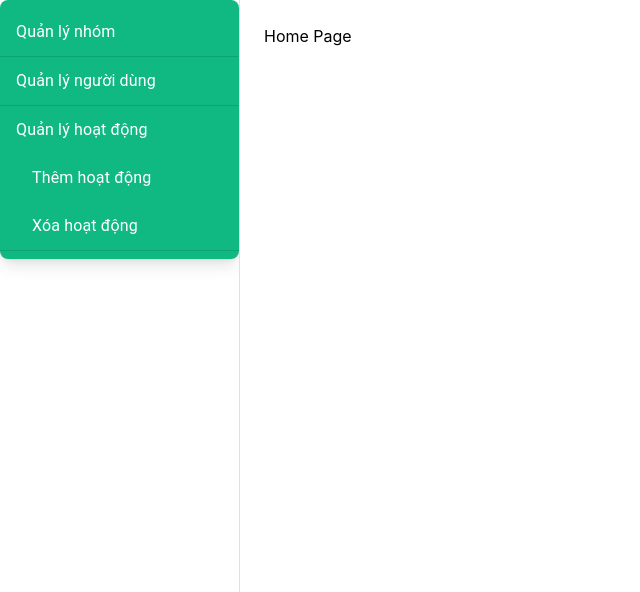
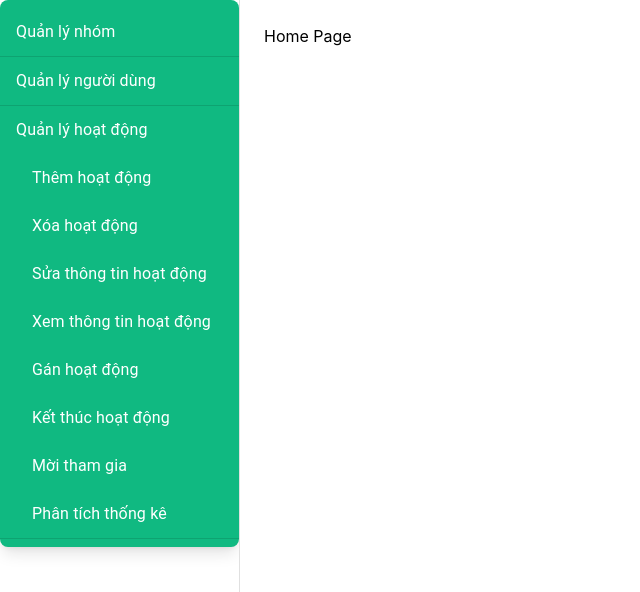
Before and after one commit to VietNguyenlk/tse-web, a React (Create React App) app: page /admin in a window 1280 px wide. Both pictures are taken after a click on the item "Quản lý hoạt động". Shown: the top 592 px of the page, without its empty margins (0-640 px from the left). Built offline with nearby package versions, Linux system fonts and the light colour scheme.

Commit message:
dashboard ui p3

```diff
--- a/src/admin/dashboard.js
+++ b/src/admin/dashboard.js
@@ -24,6 +24,13 @@ import ApproveLoginForm from '../component/ApproveLoginForm';
 // quản lý hoạt động
 import AddActivity from '../component/AddActivity';
 import DeleteActivity from '../component/DeleteActivity';
+import EditActivityInformation from '../component/EditActivityInformation';
+import ViewActivityInformation from '../component/ViewActivityInformation';
+import AssignActivity from '../component/AssignActivity';
+import EndOfOperation from '../component/EndOfOperation';
+import Invite from '../component/Invite';
+import StatisticalAnalysis from '../component/StatisticalAnalysis';
+
 
 
 const drawerWidth = 240;
@@ -35,6 +42,7 @@ const Dashboard = () => {
   const [isGroupManagementOpen, setIsGroupManagementOpen] = useState(false);
   const [isUserManagementOpen, setIsUserManagementOpen] = useState(false);
   const [isActivityManagementOpen, setIsActivityManagementOpen] = useState(false);
+
 
   const toggleGroupManagementMenu = () => {
     setIsGroupManagementOpen(!isGroupManagementOpen);
@@ -81,6 +89,18 @@ const Dashboard = () => {
         return <AddActivity />;
       case 'DeleteActivity':
         return <DeleteActivity />;
+      case 'EditActivityInformation':
+        return <EditActivityInformation />;
+      case 'ViewActivityInformation':
+        return <ViewActivityInformation />;
+      case 'AssignActivity':
+        return <AssignActivity />;
+      case 'EndOfOperation':
+        return <EndOfOperation />;
+      case 'Invite':
+        return <Invite />;
+      case 'StatisticalAnalysis':
+        return <StatisticalAnalysis />;
 
       default:
         return <HomePage />; // Trang mặc định khi không có component được chọn
@@ -197,6 +217,47 @@ const Dashboard = () => {
               >
                 <ListItemText primary="Xóa hoạt động" />
               </ListItemButton>
+
+              <ListItemButton
+                sx={{ pl: 4 }}
+                onClick={() => setSelectedComponent('EditActivityInformation')}
+              >
+                <ListItemText primary="Sửa thông tin hoạt động" />
+              </ListItemButton>
+              <ListItemButton
+                sx={{ pl: 4 }}
+                onClick={() => setSelectedComponent('ViewActivityInformation')}
+              >
+                <ListItemText primary="Xem thông tin hoạt động" />
+              </ListItemButton>
+              <ListItemButton
+                sx={{ pl: 4 }}
+                onClick={() => setSelectedComponent('AssignActivity')}
+
+              >
+                <ListItemText primary="Gán hoạt động" />
+              </ListItemButton>
+              <ListItemButton
+                sx={{ pl: 4 }}
+                onClick={() => setSelectedComponent('EndOfOperation')}
+              >
+                <ListItemText primary="Kết thúc hoạt động" />
+              </ListItemButton>
+              <ListItemButton
+                sx={{ pl: 4 }}
+                onClick={() => setSelectedComponent('Invite')}
+              >
+                <ListItemText primary="Mời tham gia" />
+              </ListItemButton>
+              <ListItemButton
+                sx={{ pl: 4 }}
+                onClick={() => setSelectedComponent('StatisticalAnalysis')}
+              >
+                <ListItemText primary="Phân tích thống kê" />
+              </ListItemButton>
+
+
+
             </List>
           )}
 
--- /dev/null
+++ b/src/component/AssignActivity.js
@@ -0,0 +1,6 @@
+import React from "react";
+// gán hoạt động
+const AssignActivity = () => {
+  return <div>AssignActivity</div>;
+}
+export default AssignActivity;
--- /dev/null
+++ b/src/component/EditActivityInformation.js
@@ -0,0 +1,7 @@
+import React from 'react';
+// sửa thông tin hoạt động
+
+function EditActivityInformation() {
+    return <div>EditActivityInformation</div>;
+    }
+    export default EditActivityInformation;
--- /dev/null
+++ b/src/component/EndOfOperation.js
@@ -0,0 +1,6 @@
+import React from "react";
+// kết thúc hoạt động
+function EndOfOperation() {
+  return <div>EndOfOperation</div>;
+}
+export default EndOfOperation;
--- /dev/null
+++ b/src/component/Invite.js
@@ -0,0 +1,6 @@
+import React from "react";
+// mời tham gia
+const Invite = () => {
+  return <div>Invite</div>;
+}
+export default Invite;
--- /dev/null
+++ b/src/component/StatisticalAnalysis.js
@@ -0,0 +1,6 @@
+import React from "react";
+// thống kê
+const StatisticalAnalysis = () => {
+  return <div>StatisticalAnalysis</div>;
+}
+export default StatisticalAnalysis;
--- /dev/null
+++ b/src/component/ViewActivityInformation.js
@@ -0,0 +1,6 @@
+import React from "react";
+// sửa thông tin hoạt động
+function EditActivityInformation() {
+  return <div>EditActivityInformation</div>;
+}
+export default EditActivityInformation;
```
